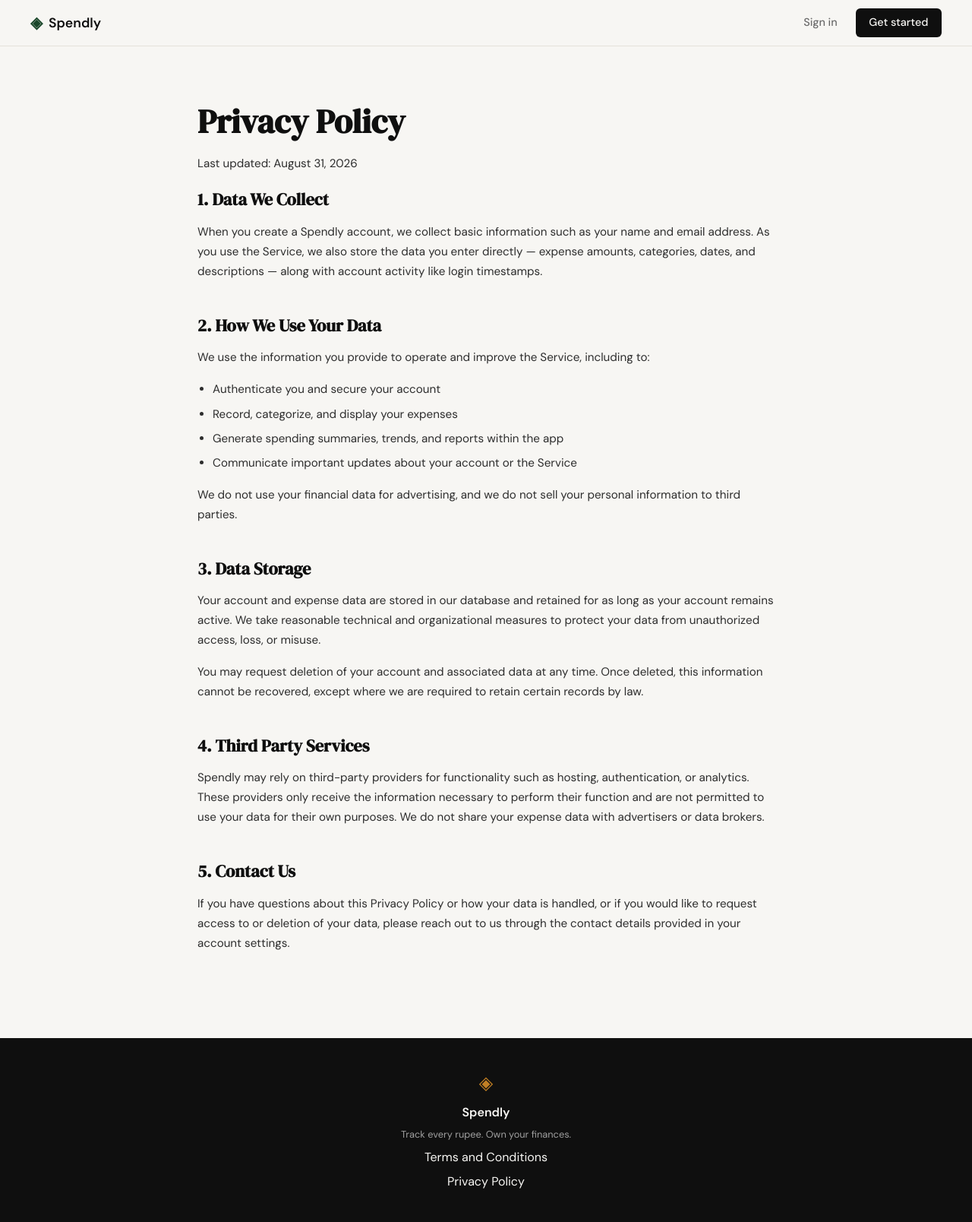
After one commit to Hammad-idrees/Spendly_ExpenseTracker, a Flask app: page /privacy in a window 1280 px wide. The commit adds this page. Shown: the whole page at 76% size. Run offline with Flask 3, Linux system fonts and the light colour scheme.

Commit message:
modern design

```diff
--- a/app.py
+++ b/app.py
@@ -25,6 +25,11 @@ def login():
 @app.route("/terms")
 def terms():
     return render_template("terms.html")
+
+
+@app.route("/privacy")
+def privacy():
+    return render_template("privacy.html")
 
 
 # ------------------------------------------------------------------ #
--- a/templates/base.html
+++ b/templates/base.html
@@ -34,8 +34,8 @@
             <span class="brand-icon">◈</span>
             <span class="footer-name">Spendly</span>
             <p class="footer-copy">Track every rupee. Own your finances.</p>
-            <a href="#">Terms and Conditions</a>
-            <a href="#">Privacy Policy</a>
+            <a href="{{ url_for('terms') }}">Terms and Conditions</a>
+            <a href="{{ url_for('privacy') }}">Privacy Policy</a>
         </div>
     </footer>
 
--- /dev/null
+++ b/templates/privacy.html
@@ -0,0 +1,64 @@
+{% extends "base.html" %}
+
+{% block title %}Privacy Policy — Spendly{% endblock %}
+
+{% block content %}
+
+<section class="legal-section">
+    <div class="legal-inner">
+        <h1 class="legal-title">Privacy Policy</h1>
+        <p class="legal-updated">Last updated: August 31, 2026</p>
+
+        <h2>1. Data We Collect</h2>
+        <p>
+            When you create a Spendly account, we collect basic information such as your name and
+            email address. As you use the Service, we also store the data you enter directly —
+            expense amounts, categories, dates, and descriptions — along with account activity
+            like login timestamps.
+        </p>
+
+        <h2>2. How We Use Your Data</h2>
+        <p>
+            We use the information you provide to operate and improve the Service, including to:
+        </p>
+        <ul>
+            <li>Authenticate you and secure your account</li>
+            <li>Record, categorize, and display your expenses</li>
+            <li>Generate spending summaries, trends, and reports within the app</li>
+            <li>Communicate important updates about your account or the Service</li>
+        </ul>
+        <p>
+            We do not use your financial data for advertising, and we do not sell your personal
+            information to third parties.
+        </p>
+
+        <h2>3. Data Storage</h2>
+        <p>
+            Your account and expense data are stored in our database and retained for as long as
+            your account remains active. We take reasonable technical and organizational measures
+            to protect your data from unauthorized access, loss, or misuse.
+        </p>
+        <p>
+            You may request deletion of your account and associated data at any time. Once
+            deleted, this information cannot be recovered, except where we are required to retain
+            certain records by law.
+        </p>
+
+        <h2>4. Third Party Services</h2>
+        <p>
+            Spendly may rely on third-party providers for functionality such as hosting,
+            authentication, or analytics. These providers only receive the information necessary
+            to perform their function and are not permitted to use your data for their own
+            purposes. We do not share your expense data with advertisers or data brokers.
+        </p>
+
+        <h2>5. Contact Us</h2>
+        <p>
+            If you have questions about this Privacy Policy or how your data is handled, or if you
+            would like to request access to or deletion of your data, please reach out to us
+            through the contact details provided in your account settings.
+        </p>
+    </div>
+</section>
+
+{% endblock %}
```
Also changed, not shown: static/css/style.css (+61 -0 lines), templates/landing.html (+55 -0 lines).
